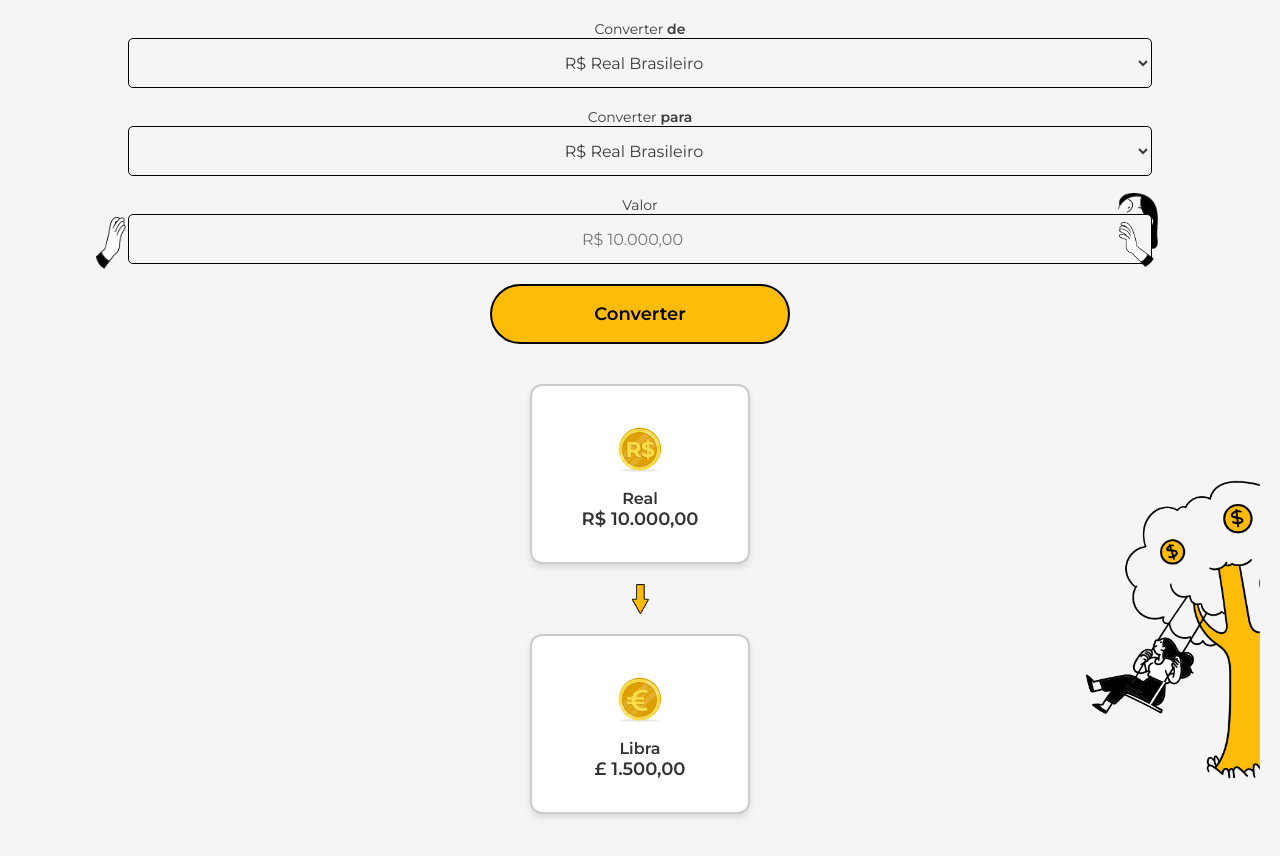
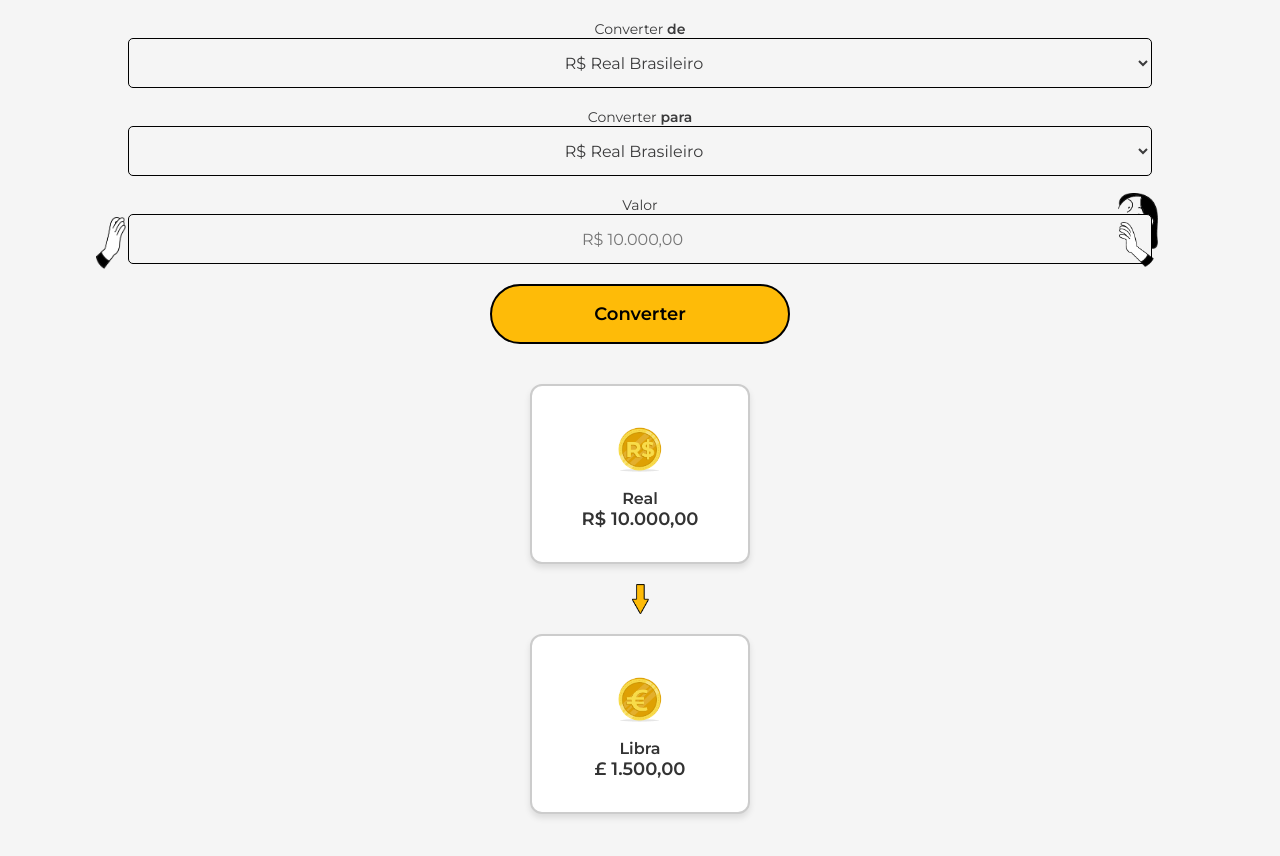
Before and after one commit to PedroPontes07/convert-money, a plain HTML site: page index.html in a window 1280 px wide. Drawn offline with Linux system fonts and the light colour scheme.

Commit message:
Update index.html

```diff
--- a/index.html
+++ b/index.html
@@ -51,6 +51,6 @@
         </div>
     </section>
 
-    <img class="balanco" src="img/asset_balanco.png" alt="Árvore decorativa">
+    <!-- <img class="balanco" src="img/asset_balanco.png" alt="Árvore decorativa"> -->
 </body>
 </html>
```
